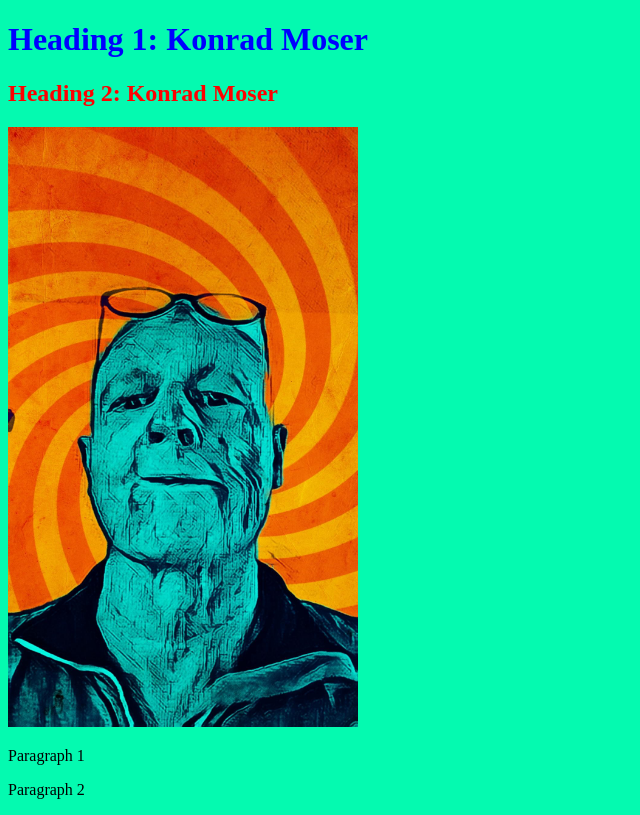
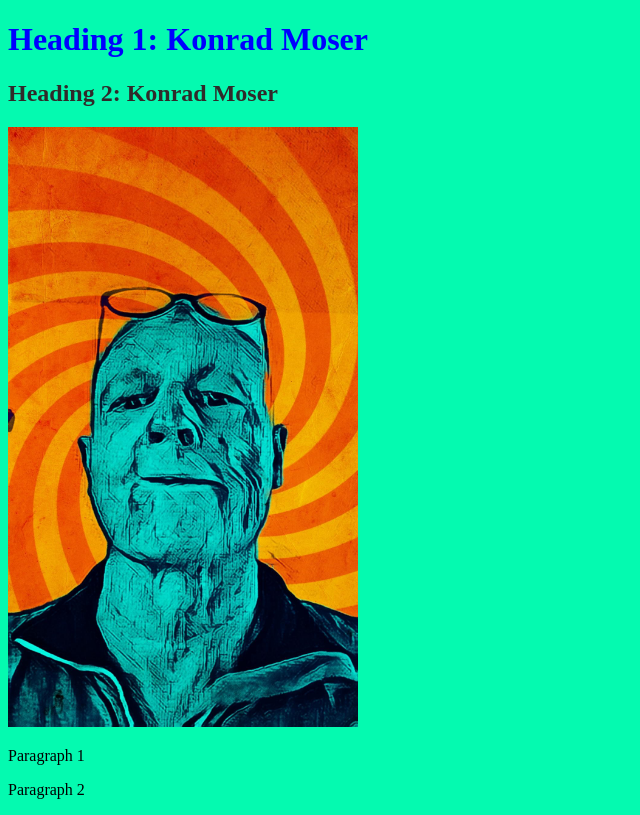
Before and after one commit to konrad-moser/konrad-moser.github.io, a plain HTML site: page index.html in a window 1280 px wide. Shown: the whole page, without its empty margins (0-640 px from the left). Drawn offline with Linux system fonts and the light colour scheme.

Commit message:
color change

```diff
--- a/styles.css
+++ b/styles.css
@@ -7,7 +7,7 @@ h1 {
 }
 
 h2 {
-  color: red;
+  color: rgb(48, 42, 42);
 }
 
 p {
```
